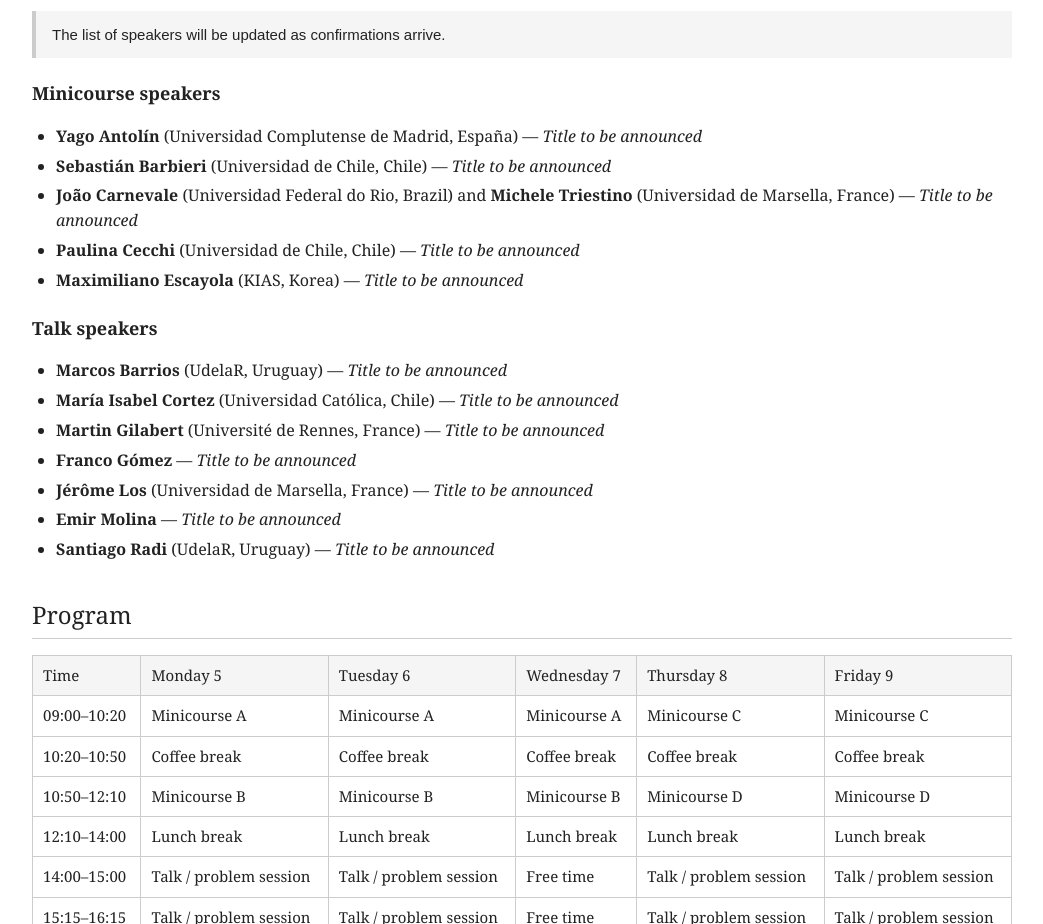
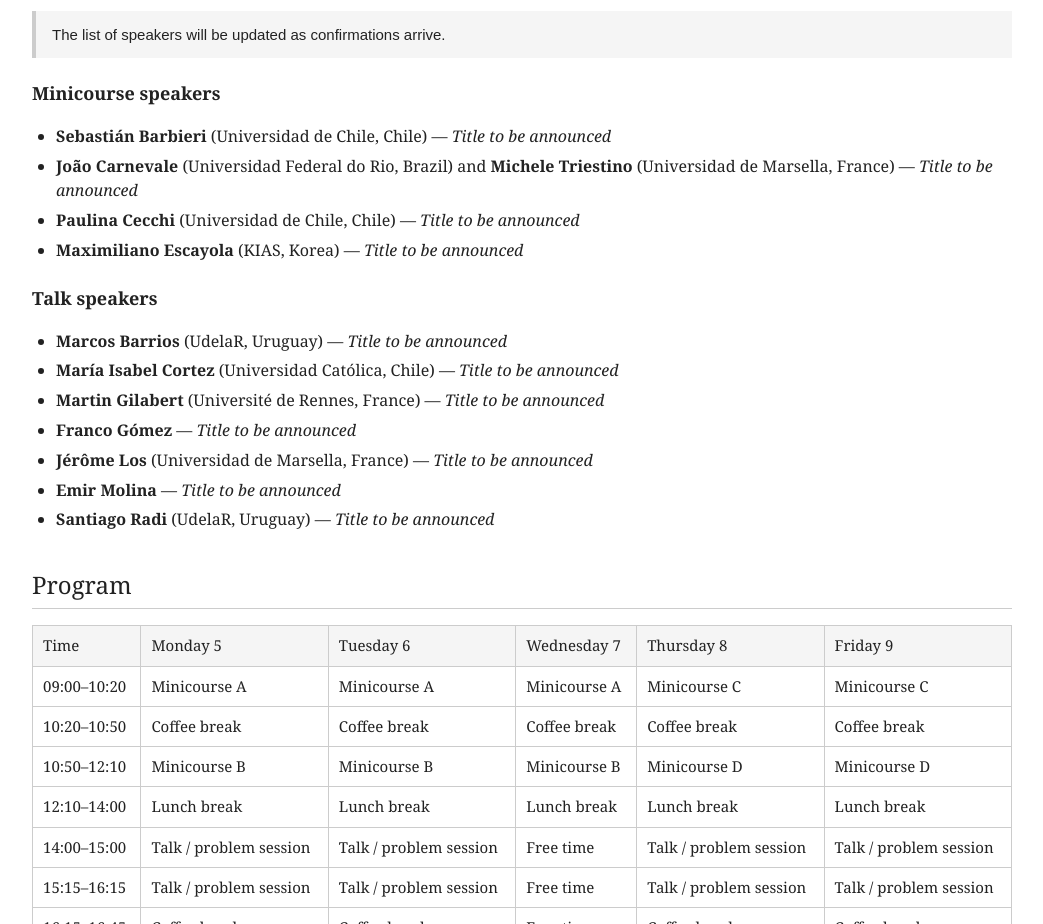
Before and after one commit to joaquinbrum-ux/web-workshop, a plain HTML site: page index.html in a window 1280 px wide. Shown: the part 1140-2064 px from the top of the page, without its empty margins (118-1161 px from the left). Drawn offline with Linux system fonts and the light colour scheme.

Commit message:
Update index.html

```diff
--- a/index.html
+++ b/index.html
@@ -260,7 +260,6 @@
 
         <h3>Minicourse speakers</h3>
         <ul>
-          <li><strong>Yago Antolín</strong> (Universidad Complutense de Madrid, España) &mdash; <em>Title to be announced</em></li>
           <li><strong>Sebastián Barbieri</strong> (Universidad de Chile, Chile) &mdash; <em>Title to be announced</em></li>
           <li><strong>João Carnevale</strong> (Universidad Federal do Rio, Brazil) and <strong>Michele Triestino</strong> (Universidad de Marsella, France) &mdash; <em>Title to be announced</em></li>
           <li><strong>Paulina Cecchi</strong> (Universidad de Chile, Chile) &mdash; <em>Title to be announced</em></li>
```
